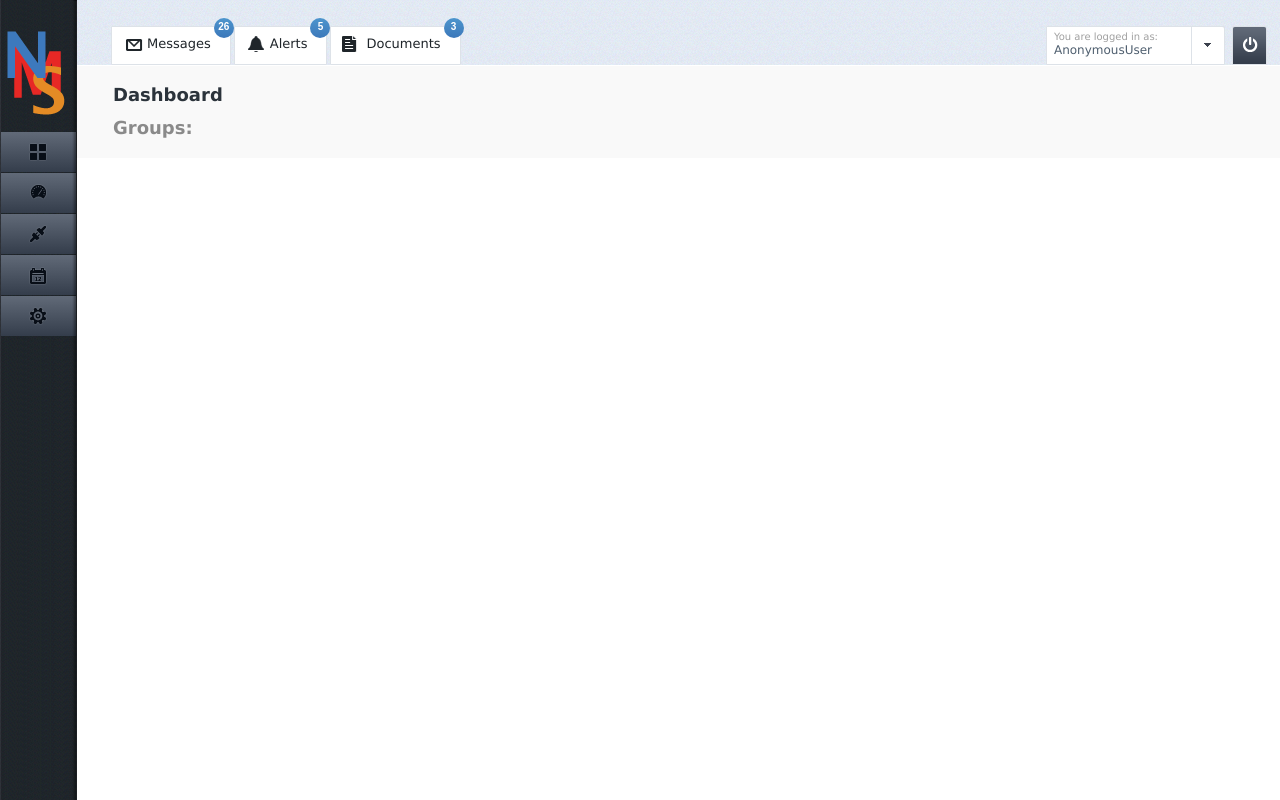
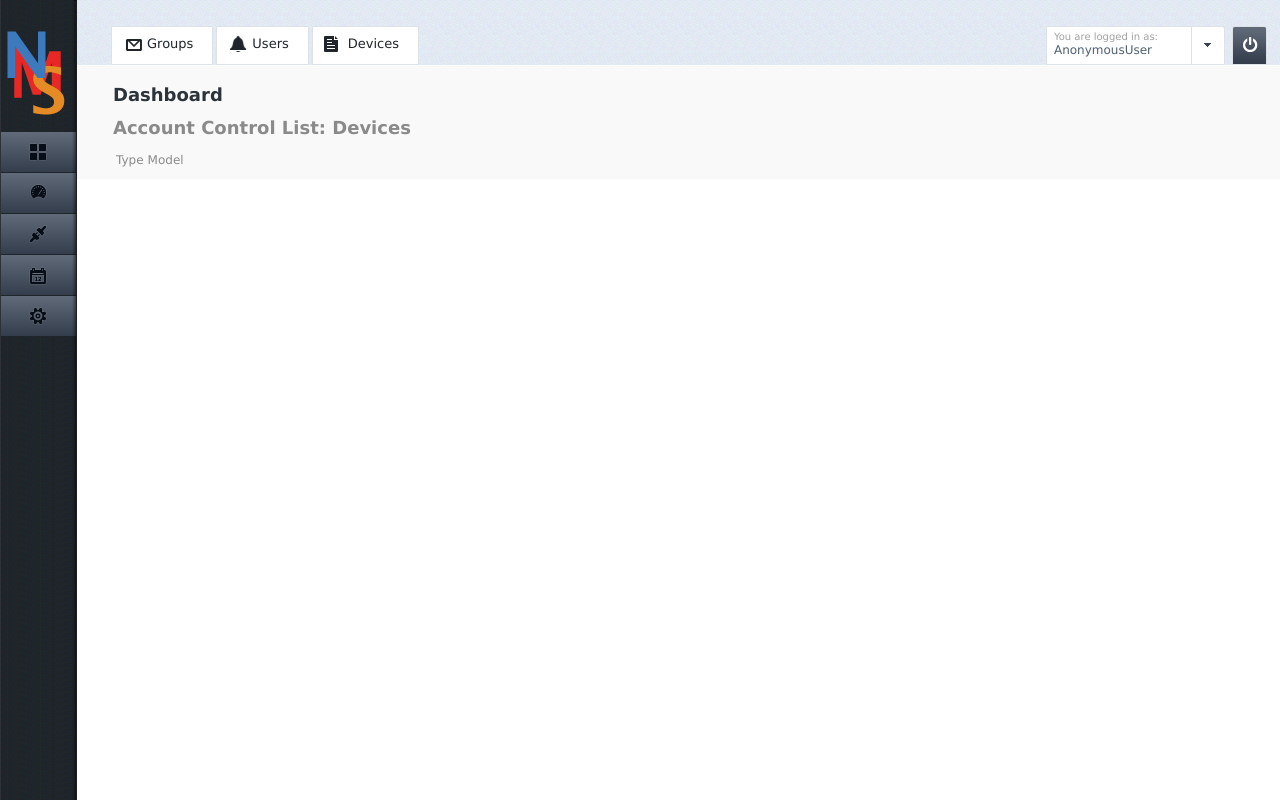
Before and after one commit to yanms/nms_code, a Django app: template unstable/nms_root/nms/templates/nms/acl_devices.html in a window 1280 px wide. Run offline with Django 3.2, Linux system fonts and the light colour scheme; the template is opened without the code that fills it, so the values that code supplies are empty; parts of the project's set-up code (start-up, migrations or seed data) failed here and were passed over; some libraries are stand-ins or nearby versions.

Commit message:
Updated templates

```diff
--- a/unstable/nms_root/nms/templates/nms/acl_devices.html
+++ b/unstable/nms_root/nms/templates/nms/acl_devices.html
@@ -14,11 +14,7 @@
 			<div class="c1">
 				<div class="controls">
 					<nav class="links">
-						<ul>
-							<li><a href="#" class="ico1">Messages <span class="num">26</span></a></li>
-							<li><a href="#" class="ico2">Alerts <span class="num">5</span></a></li>
-							<li><a href="#" class="ico3">Documents <span class="num">3</span></a></li>
-						</ul>
+						{% include "_navup.html" %}
 					</nav>
 					<div class="profile-box">
 						<span class="profile">
@@ -44,11 +40,17 @@
 									<li class="{{message.tags}}">{{message.tags.title}} : {{message}}</li>
 									{% endfor %}
 								</ul>
-								<h2>Groups: </h2>
+								<h2>Account Control List: Devices</h2>
 								<table border="0">
-								{% for group in groups %}
 									<tr>
-										<td> groupid </td>
+										<td>Type</td>
+										<td>Model</td>
+										<td></td>
+									</tr>
+								{% for device in devices %}
+									<tr>
+										<td> {{ device.gen_dev_id.dev_type_id }} </td>
+										<td> {{ device.gen_dev_id }}
 										<td> deleteknop </td>
 									</tr>
 								{% endfor %}
--- a/unstable/nms_root/nms/templates/nms/acl_users.html
+++ b/unstable/nms_root/nms/templates/nms/acl_users.html
@@ -44,14 +44,12 @@
 								<table border="1px">
 									<tr>
 										<td>User</td>
-										<td>Is staff?</td>
 										<td>Is superuser?</td>
 										<td></td>
 									</tr>
 								{% for user in user_list %}
 									<tr>
 										<td> {{ user }} </td>
-										<td> {{ user.is_staff }}</td>
 										<td> {{ user.is_superuser }}</td>
 										<td> deleteknop </td>
 									</tr>
```
